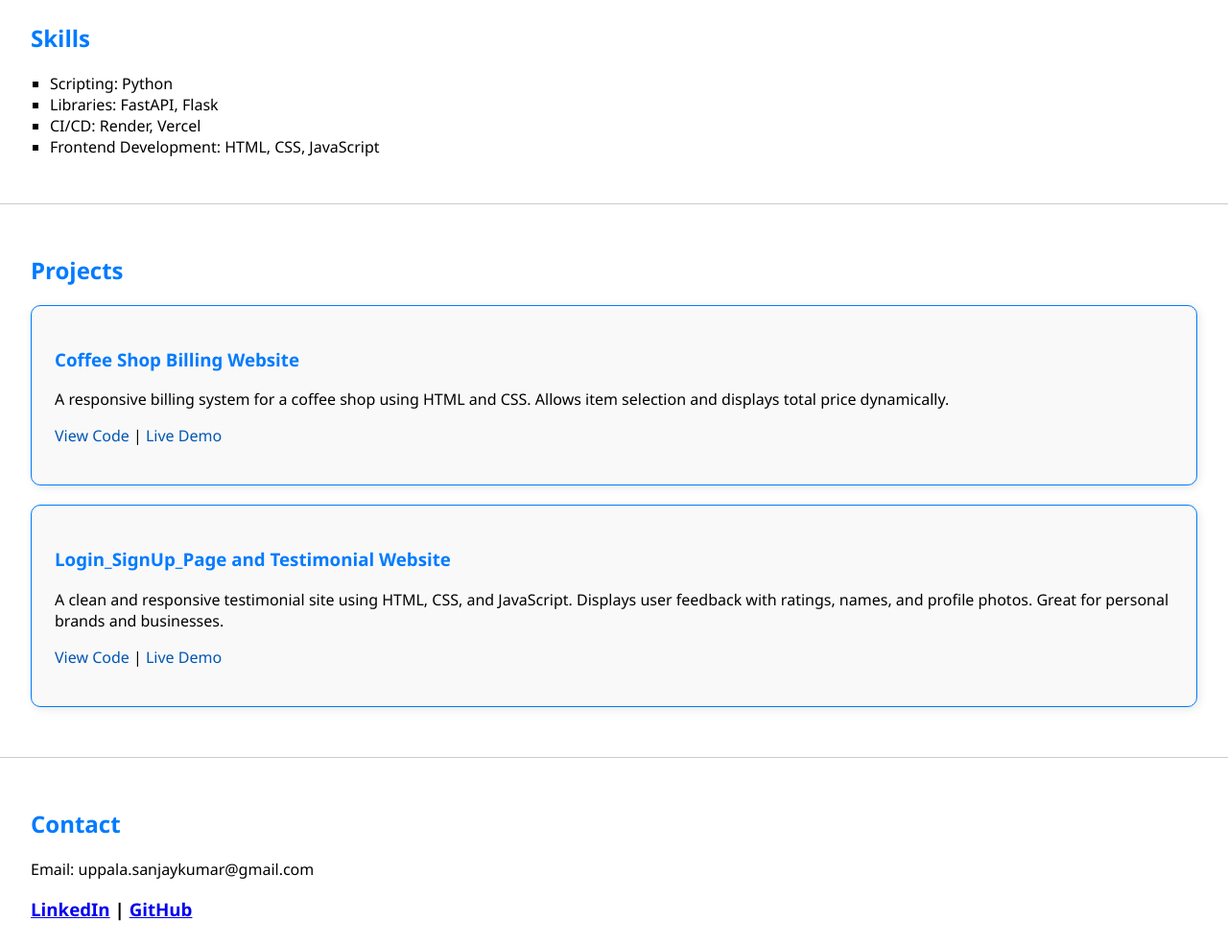
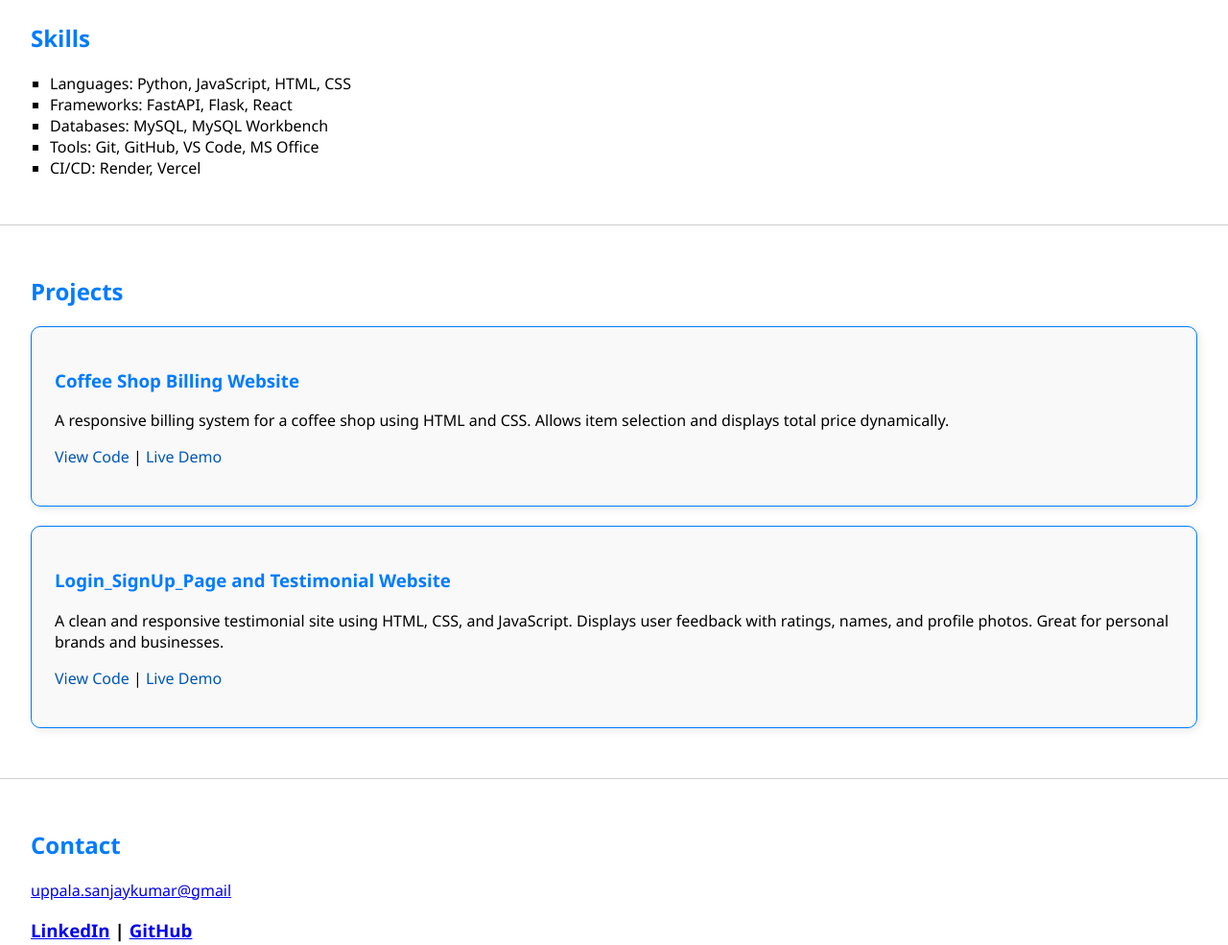
Before and after one commit to Sanjay123Usk/My_Portfolio, a plain HTML site: page index.html in a window 1280 px wide. Shown: the part 740-1725 px from the top of the page at 96% size. Drawn offline with Linux system fonts and the light colour scheme.

Commit message:
updated .html

```diff
--- a/index.html
+++ b/index.html
@@ -38,10 +38,11 @@ Beyond my technical skills, I take pride in my strong communication abilities, a
   <section id="skills" class="section">
     <h2>Skills</h2>
     <ul>
-      <li>Scripting: Python</li>
-      <li>Libraries: FastAPI, Flask</li>
+      <li>Languages: Python, JavaScript, HTML, CSS</li>
+      <li>Frameworks: FastAPI, Flask, React</li>
+      <li>Databases: MySQL, MySQL Workbench</li>
+      <li>Tools: Git, GitHub, VS Code, MS Office</li>
       <li>CI/CD: Render, Vercel</li>
-      <li>Frontend Development: HTML, CSS, JavaScript</li>
     </ul>
   </section>
 
@@ -76,7 +77,7 @@ Beyond my technical skills, I take pride in my strong communication abilities, a
   <!-- Contact Section -->
   <section id="contact" class="section">
     <h2>Contact</h2>
-    <p>Email: uppala.sanjaykumar@gmail.com</p>
+    <p><a href="mailto:uppala.sanjaykumar@gmail.com">uppala.sanjaykumar@gmail</a></p>
     <h3><p><a href="https://www.linkedin.com/in/sanjaykumaruppala/" target="_blank">LinkedIn</a> |
     <a href="https://github.com/Sanjay123Usk" target="_blank">GitHub</a></h3>
   </section>
```
